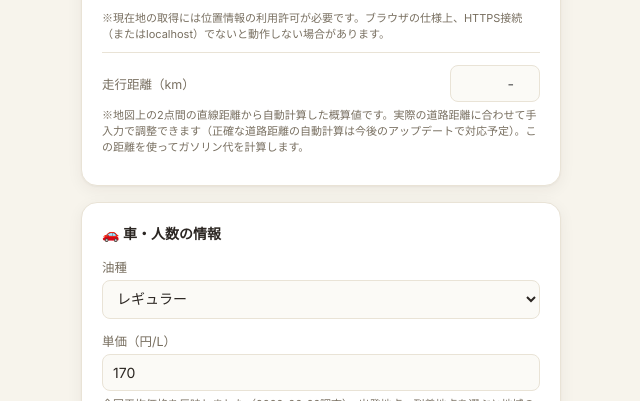
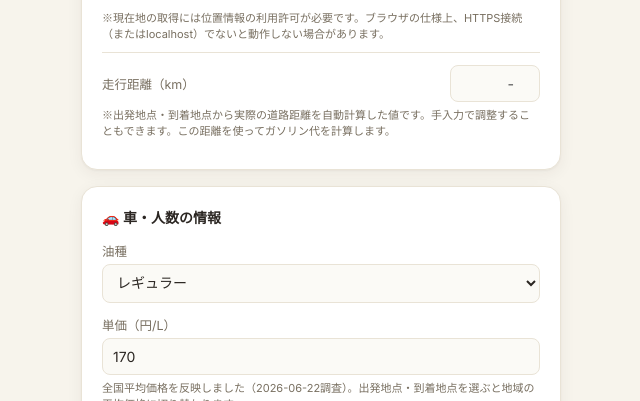
Before and after one commit to Bunnies0722/gas-split-app, a website: page prototype/index.html in a window 1280 px wide. Shown: the part 699-1100 px from the top of the page, without its empty margins (319-959 px from the left). Drawn offline with nearby package versions, Linux system fonts and the light colour scheme.

Commit message:
Update route description text

```diff
--- a/prototype/index.html
+++ b/prototype/index.html
@@ -381,7 +381,7 @@
       <label for="distance" style="margin:0;">走行距離（km）</label>
       <input id="distance" type="number" min="0" step="0.1" placeholder="-">
     </div>
-    <p class="note">※地図上の2点間の直線距離から自動計算した概算値です。実際の道路距離に合わせて手入力で調整できます（正確な道路距離の自動計算は今後のアップデートで対応予定）。この距離を使ってガソリン代を計算します。</p>
+    <p class="note">※出発地点・到着地点から実際の道路距離を自動計算した値です。手入力で調整することもできます。この距離を使ってガソリン代を計算します。</p>
   </div>
 
   <!-- ===== 計算条件カード ===== -->
```
